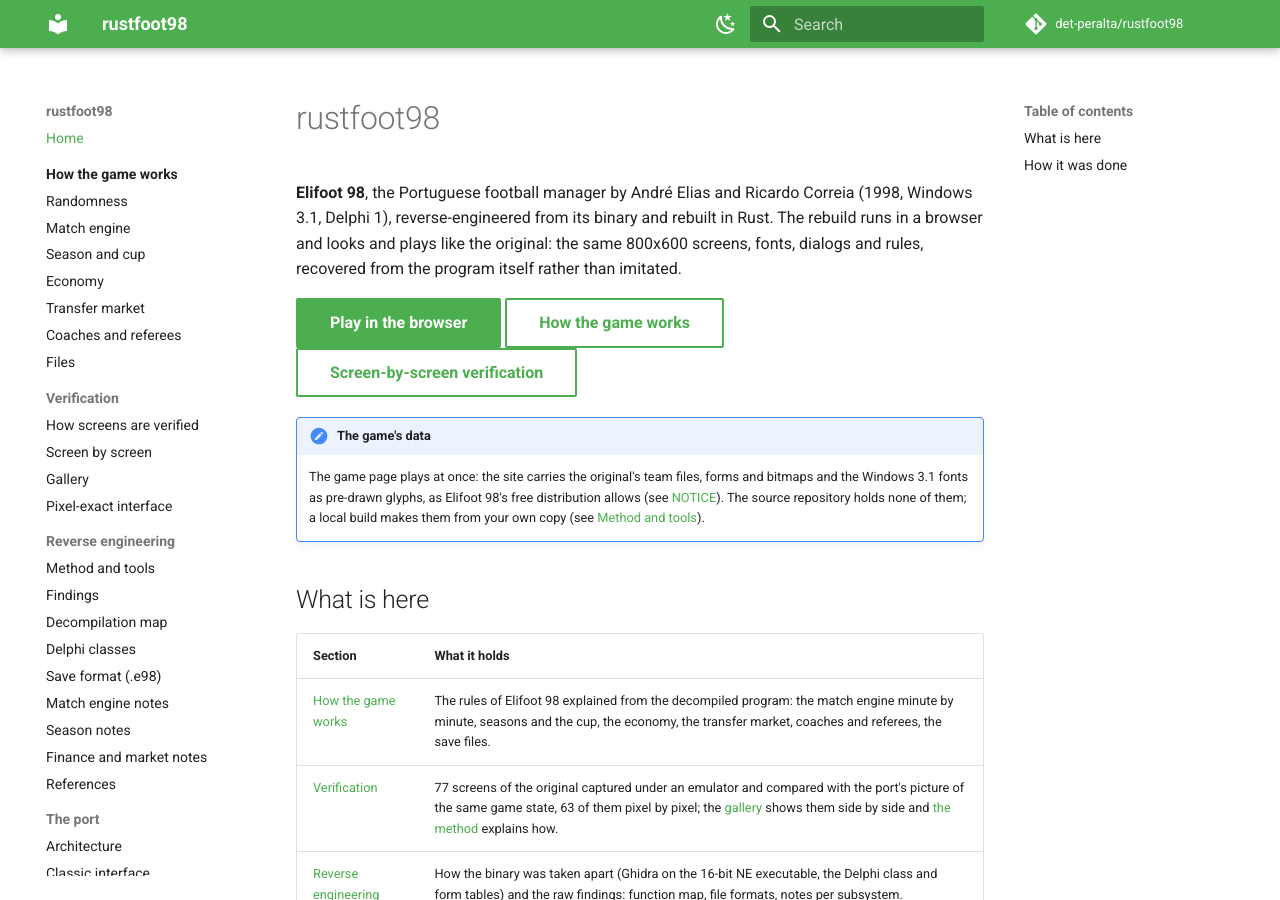
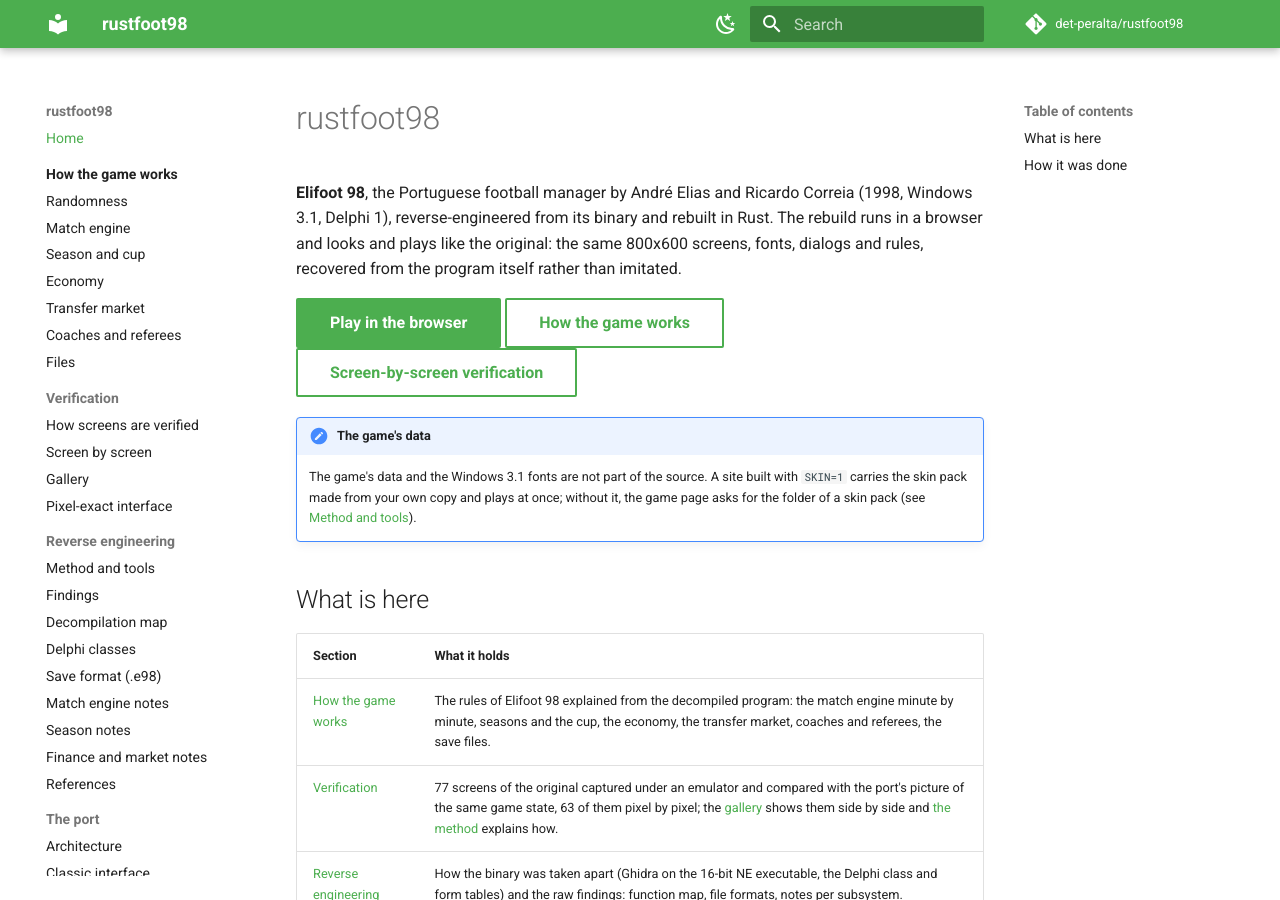
Before and after one commit to det-peralta/rustfoot98, an MkDocs documentation site: the page built from docs/index.md, in a window 1280 px wide and 900 px high. Built offline with MkDocs 1.6.1 and Material for MkDocs 9.7.7, drawn with Linux system fonts in a browser that asks for light colours; comment, search, counter and statistics services are not loaded.

Commit message:
Site no longer on GitHub Pages: drop tools/site/publish.sh and the Pages workflow; build.sh makes a site to serve yourself
Co-Authored-By: Claude Opus 5.5 <noreply@anthropic.com>

```diff
--- a/docs/index.md
+++ b/docs/index.md
@@ -9,9 +9,9 @@ fonts, dialogs and rules, recovered from the program itself rather than imitated
 [Screen-by-screen verification](verification/screens.md){ .md-button }
 
 !!! note "The game's data"
-    The game page plays at once: the site carries the original's team files, forms and bitmaps and the Windows 3.1 fonts as
-    pre-drawn glyphs, as Elifoot 98's free distribution allows (see [NOTICE](https://github.com/det-peralta/rustfoot98/blob/main/NOTICE.md)).
-    The source repository holds none of them; a local build makes them from your own copy (see [Method and tools](installation.md)).
+    The game's data and the Windows 3.1 fonts are not part of the source. A site built with `SKIN=1` carries the skin pack made
+    from your own copy and plays at once; without it, the game page asks for the folder of a skin pack
+    (see [Method and tools](installation.md)).
 
 ## What is here
 
```
Also changed, not shown: NOTICE.md (+0 -4 lines), README.md (+5 -5 lines), 2 other files.
